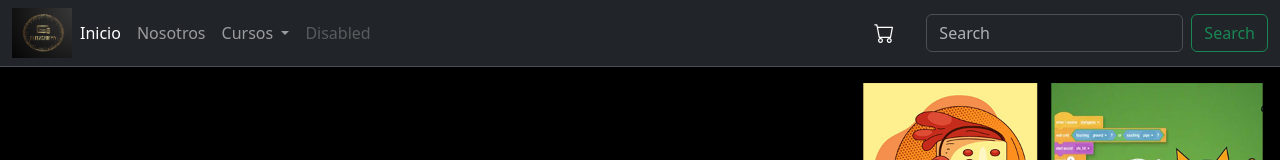
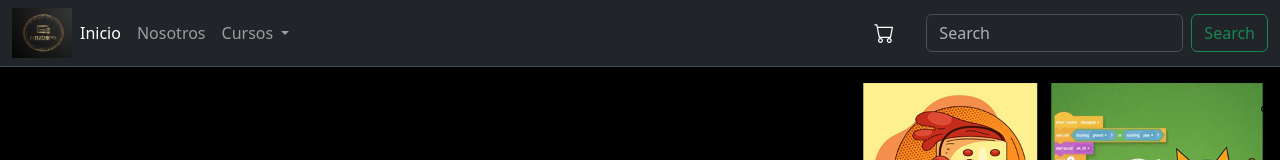
Before and after one commit to cajimenez88/ElitAcademy, an Angular app: page / in a window 1280 px wide. Shown: the top 160 px of the page. Built offline with nearby package versions, Linux system fonts and the light colour scheme.

Commit message:
se quita disabled

```diff
--- a/src/app/nav/nav.component.html
+++ b/src/app/nav/nav.component.html
@@ -33,9 +33,6 @@
             <li><a class="dropdown-item" href="#">Programación para niños Scratch</a></li>-->
           </ul>
         </li>
-        <li class="nav-item">
-          <a class="nav-link disabled" aria-disabled="true">Disabled</a>
-        </li>
       </ul>
         <div class="contenedor-carrito">
             <i class="bi bi-cart"></i>
--- a/src/app/nav/nav.component.ts
+++ b/src/app/nav/nav.component.ts
@@ -1,4 +1,4 @@
-import { Component } from '@angular/core';
+import {booleanAttribute, Component} from '@angular/core';
 
 @Component({
   selector: 'app-nav',
@@ -11,10 +11,9 @@
 menucursos=[{link:"#", nombre:"Ilustrator para principiantes"},
     {link:"#", nombre:"Modelado básico en 3D"},{link:"#", nombre:"Fotografía de 0 a Pro"},
     {link:"#", nombre:"Programación para niños Scratch"}];
+
     mostrarcurso(curso:any){
         alert("Has elegido el siguiente curso "+ curso.nombre)
 
-
-
     }
 }
```
